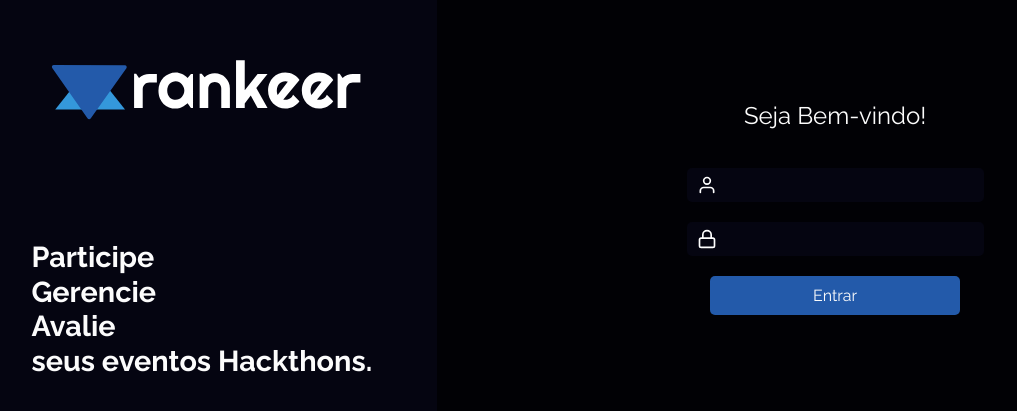
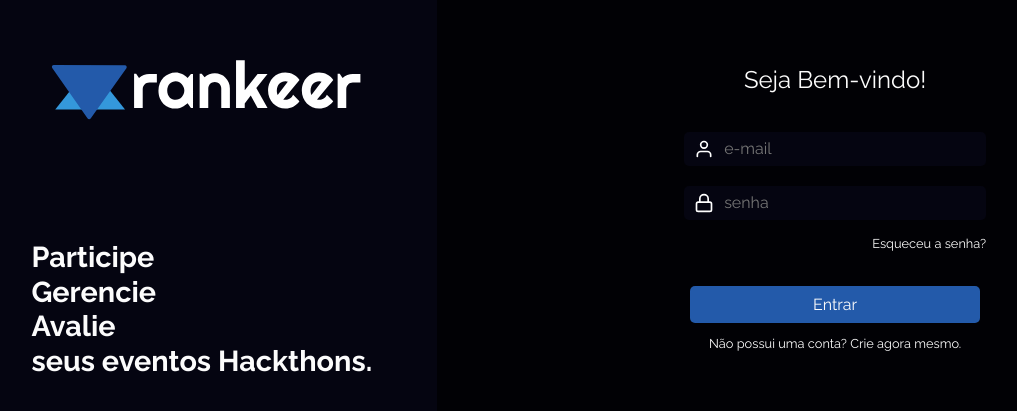
Before and after one commit to Lucasbrunoferreira/rankeer, a React (Create React App) app in the folder web/: page /login in a window 1280 px wide. Shown: the part 191-602 px from the top of the page, without its empty margins (33-1050 px from the left). Built offline with nearby package versions, Linux system fonts and the light colour scheme; the HTML template or start-up script is replaced by a standard one.

Commit message:
💻 Fields, validation and submit of login screen

```diff
--- a/web/src/assets/styles/global.tsx
+++ b/web/src/assets/styles/global.tsx
@@ -10,7 +10,7 @@ const GlobalStyle = createGlobalStyle`
 
   body {
     background-color: ${props => props.theme.colors.background.primary};
-    color: ${props => props.theme.colors.text.primary};
+    color: ${props => props.theme.colors.text.inDark};
   }
 `;
 
--- /dev/null
+++ b/web/src/helpers/validators/email.ts
@@ -0,0 +1,4 @@
+export const validateEmail = (email: string) => {
+  const re = /^\w+@[a-zA-Z_]+?\.[a-zA-Z]{2,3}$/;
+  return re.test(String(email).toLowerCase());
+}
--- a/web/src/pages/Login/index.tsx
+++ b/web/src/pages/Login/index.tsx
@@ -1,14 +1,35 @@
-import React from 'react';
+import React, { FormEvent, useState } from 'react';
 import Styles from './styles';
 import Logo from 'assets/images/logo_white.svg'
 import { useTheme } from 'styled-components';
+import { validateEmail } from 'helpers/validators/email';
 
 import { ReactComponent as UserIcon } from 'assets/svg/user.svg'
 import { ReactComponent as PassIcon } from 'assets/svg/lock.svg'
-
+import { ReactComponent as Loading } from 'assets/svg/loading.svg'
 
 const LoginPage: React.FC = () => {
   const { colors } = useTheme();
+
+  const [email, setEmail] = useState({ value: '', isValid: true });
+  const [password, setPassword] = useState({ value: '', isValid: true });
+
+  const [isLoading, setLoading] = useState(false);
+
+  const submitLogin = (event: FormEvent<HTMLFormElement>) => {
+    event.preventDefault();
+
+    const isValidEmail = validateEmail(email.value);
+    const isValidPass = password.value.length > 0;
+
+    setEmail({ ...email, isValid: isValidEmail })
+    setPassword({ ...password, isValid: isValidPass })
+
+    if (isValidEmail && isValidPass) {
+      setLoading(true);
+      console.log({ email, password })
+    }
+  }
 
   return (
     <Styles.Background>
@@ -21,20 +42,30 @@ const LoginPage: React.FC = () => {
       <Styles.RightContainer>
         <Styles.Welcome>Seja Bem-vindo!</Styles.Welcome>
 
-        <Styles.Form>
-          <Styles.InputWrapper>
+        <Styles.Form onSubmit={submitLogin}>
+          <Styles.InputWrapper isInvalid={!email.isValid}>
             <UserIcon stroke={colors.icon.inDark} width="20" />
 
-            <Styles.Input type="email" />
+            <Styles.Input onChange={(e) => setEmail({ ...email, value: e.target.value })} placeholder="e-mail" />
           </Styles.InputWrapper>
 
-          <Styles.InputWrapper>
+          {!email.isValid ? <Styles.ErrorMessage>Insira um e-mail válido</Styles.ErrorMessage> : null}
+
+          <Styles.InputWrapper isInvalid={!password.isValid} >
             <PassIcon stroke={colors.icon.inDark} width="20" />
 
-            <Styles.Input />
+            <Styles.Input type="password" onChange={(e) => setPassword({ ...password, value: e.target.value })} placeholder="senha" />
           </Styles.InputWrapper>
 
-          <Styles.Submit>Entrar</Styles.Submit>
+          {!password.isValid ? <Styles.ErrorMessage>Informe a senha</Styles.ErrorMessage> : null}
+
+          <Styles.ForgotPass>Esqueceu a senha?</Styles.ForgotPass>
+
+          <Styles.Submit disabled={isLoading}>
+            {isLoading ? <Loading width="35" height="35" /> : <span>Entrar</span> }
+          </Styles.Submit>
+
+          <Styles.CreatAccount>Não possui uma conta? Crie agora mesmo.</Styles.CreatAccount>
         </Styles.Form>
       </Styles.RightContainer>
     </Styles.Background>
--- a/web/src/pages/Login/styles.ts
+++ b/web/src/pages/Login/styles.ts
@@ -1,4 +1,12 @@
-import styled from "styled-components";
+import styled, { css } from "styled-components";
+
+interface InputProps {
+  isInvalid: boolean;
+}
+
+interface SubmitProps {
+  disabled: boolean;
+}
 
 const Background = styled.div`
   height: 100vh;
@@ -63,29 +71,77 @@ const Input = styled.input`
   outline: none;
   color: ${props => props.theme.colors.text.inDark};
   font-size: ${props => props.theme.fontSizes.regular};
-  margin-left: 3px;
+  margin-left: 8px;
   width: 250px;
 `;
 
-const InputWrapper = styled.div`
+const InputWrapper = styled.div<InputProps>`
   display: flex;
   align-items: center;
   background-color: ${props => props.theme.colors.background.darker};
   margin: 10px 0;
   padding: 5px 10px;
   border-radius: 5px;
+
+  ${({ isInvalid }) => isInvalid && css`
+    border: 1px  ${props => props.theme.colors.danger} solid;
+
+    svg {
+      stroke: ${props => props.theme.colors.danger};
+    }
+  `}
 `;
 
-const Submit = styled.button`
+const Submit = styled.button<SubmitProps>`
+  cursor: pointer;
   align-self: center;
   border: none;
-  padding: 10px;
-  margin-top: 10px;
-  width: 250px;
+  outline: none;
+  margin-top: 35px;
+  width: 290px;
   border-radius: 5px;
   background-color: ${props => props.theme.colors.primary};
   color: ${props => props.theme.colors.text.inDark};
   font-size: ${props => props.theme.fontSizes.regular};
+  line-height: 35px;
+
+  :hover {
+    transform: scale(1.05);
+  }
+
+  ${({ disabled }) => disabled && css`
+    cursor: default;
+    opacity: 0.3;
+
+    :hover {
+      transform: none;
+    }
+  `}
+`;
+
+const Link = styled.span`
+  color: ${props => props.theme.colors.text.inDark};
+  font-size: ${props => props.theme.fontSizes.small};
+  cursor: pointer;
+
+  :hover {
+    transform: scale(1.05);
+  }
+`;
+
+const ForgotPass = styled(Link)`
+  align-self: flex-end;
+  margin-top: 8px;
+`;
+
+const CreatAccount = styled(Link)`
+  align-self: center;
+  margin-top: 15px;
+`;
+
+const ErrorMessage = styled.span`
+  color: ${props => props.theme.colors.danger};
+  font-size: ${props => props.theme.fontSizes.small};
 `;
 
 export default {
@@ -99,4 +155,7 @@ export default {
   InputWrapper,
   Input,
   Submit,
+  ForgotPass,
+  CreatAccount,
+  ErrorMessage
 };
--- a/web/src/theme/index.tsx
+++ b/web/src/theme/index.tsx
@@ -6,6 +6,8 @@ export const theme = {
     primary: '#235AAA',
     secundary: '#3498DB',
     tertiary: '#2F2E41',
+
+    danger: '#e74c3c',
 
     background: {
       primary: '#010105',
```
Also changed, not shown: web/src/assets/svg/loading.svg (added).
